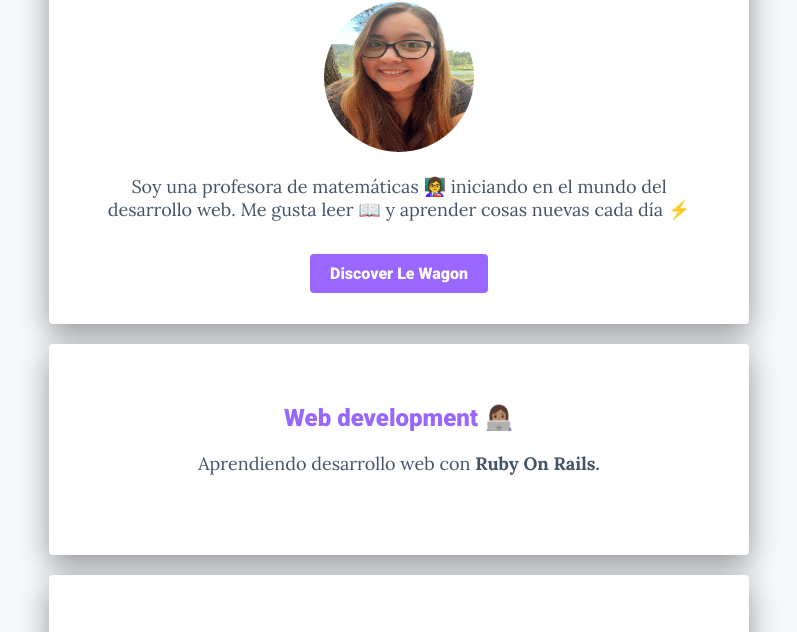
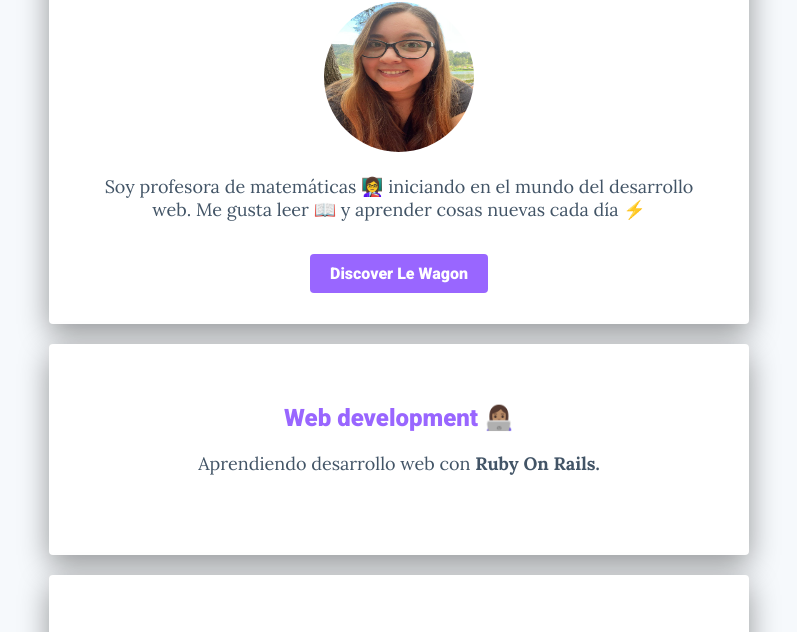
Before and after one commit to daniela-lotero/my-profile, a plain HTML site: page index.html in a window 1280 px wide. Shown: the part 139-771 px from the top of the page, without its empty margins (241-1038 px from the left). Drawn offline with Linux system fonts and the light colour scheme.

Commit message:
Update index.html

```diff
--- a/index.html
+++ b/index.html
@@ -16,7 +16,7 @@
                 <h1>Hello, I'm Dani 😊</h1>
                 <img class="img-circle" src="images/Profile.jpeg" width="150" height="150"  alt="Dani's profile picture" />
                 <p>
-                    Soy una profesora de matemáticas 👩‍🏫 iniciando en el mundo del desarrollo web. Me gusta leer 📖 y aprender cosas nuevas cada día ⚡️
+                    Soy profesora de matemáticas 👩‍🏫 iniciando en el mundo del desarrollo web. Me gusta leer 📖 y aprender cosas nuevas cada día ⚡️
                 </p>
                 <a class="btn-purpple" href="https://www.lewagon.com/">Discover Le Wagon</a>
             </div>
```
